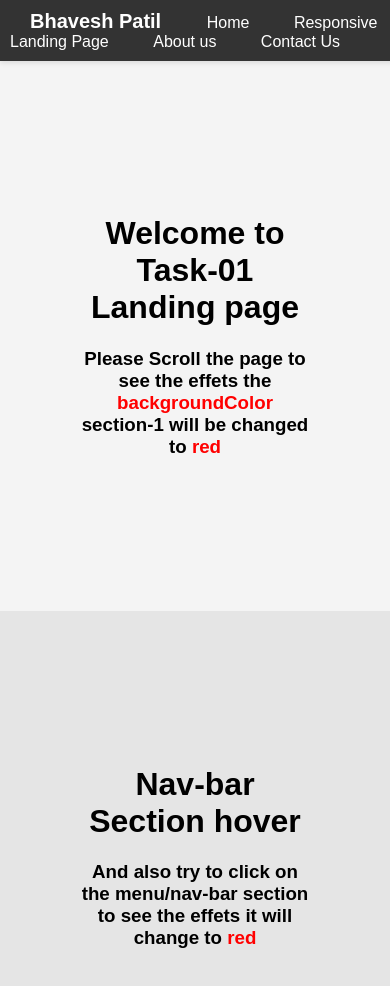
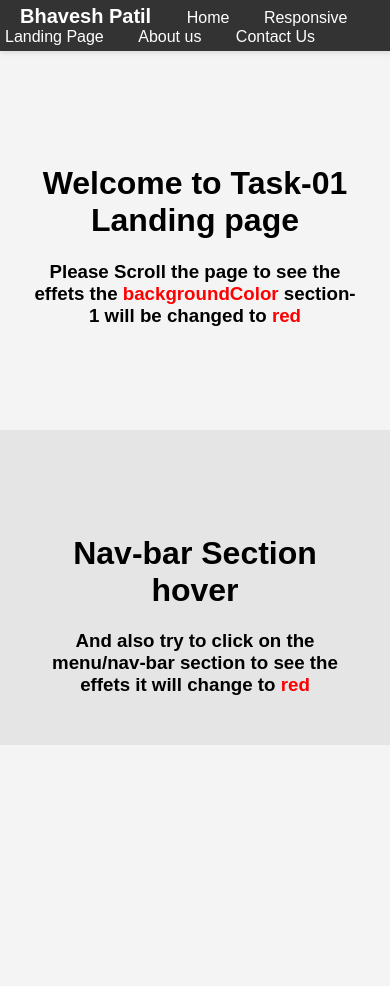
Before and after one commit to 14bhaveshp/Task-01, a plain HTML site: page index.html in a window 390 px wide. After the commit the page ends 844 px from the top, so only its background shows below. Drawn offline with Linux system fonts and the light colour scheme.

Commit message:
Update Task1.css

```diff
--- a/Task1.css
+++ b/Task1.css
@@ -44,3 +44,18 @@ body {
     text-align: center;
     background-color: #e5e5e5;
 }
+
+@media only screen and (max-width: 768px) {
+    #navbar {
+        padding: 5px;
+    }
+
+    #navbar a {
+        margin: 0 5px;
+    }
+
+    #section-01,
+    #section-02 {
+        padding: 30px;
+    }
+}
```
